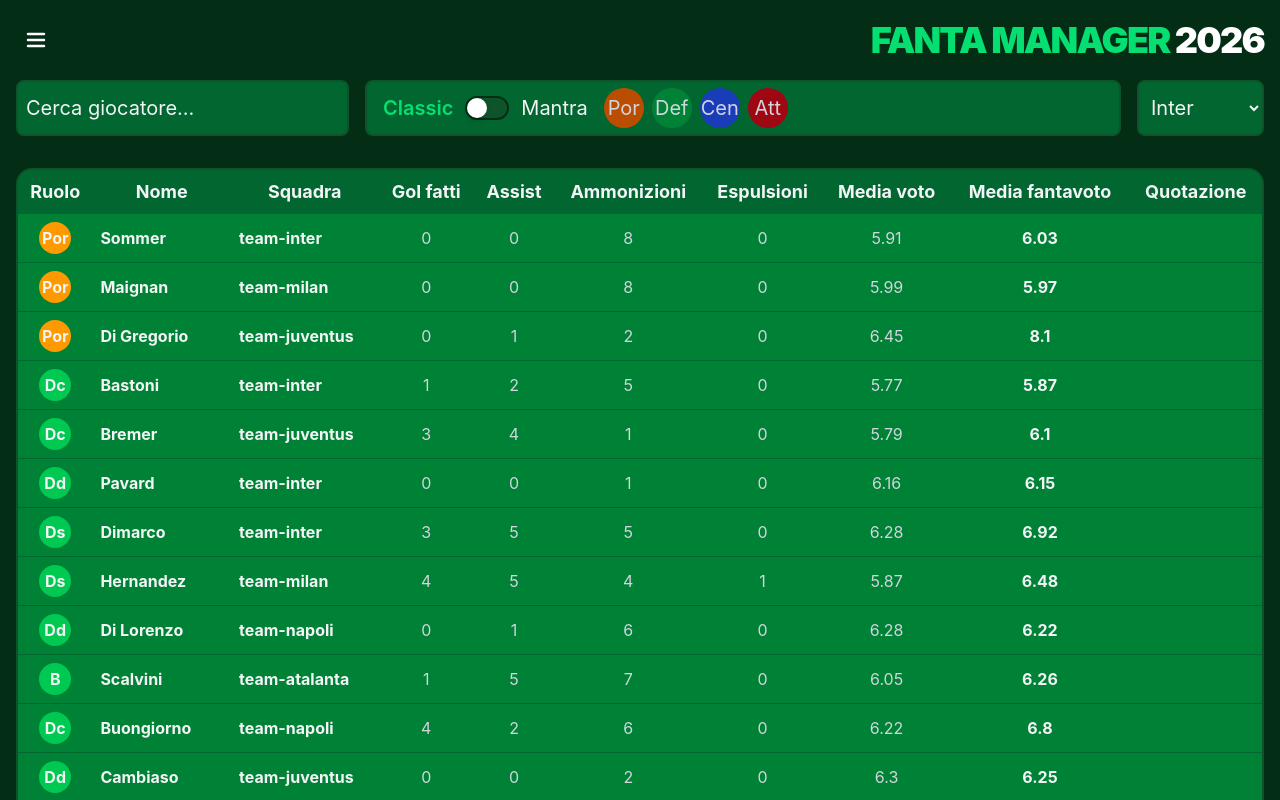
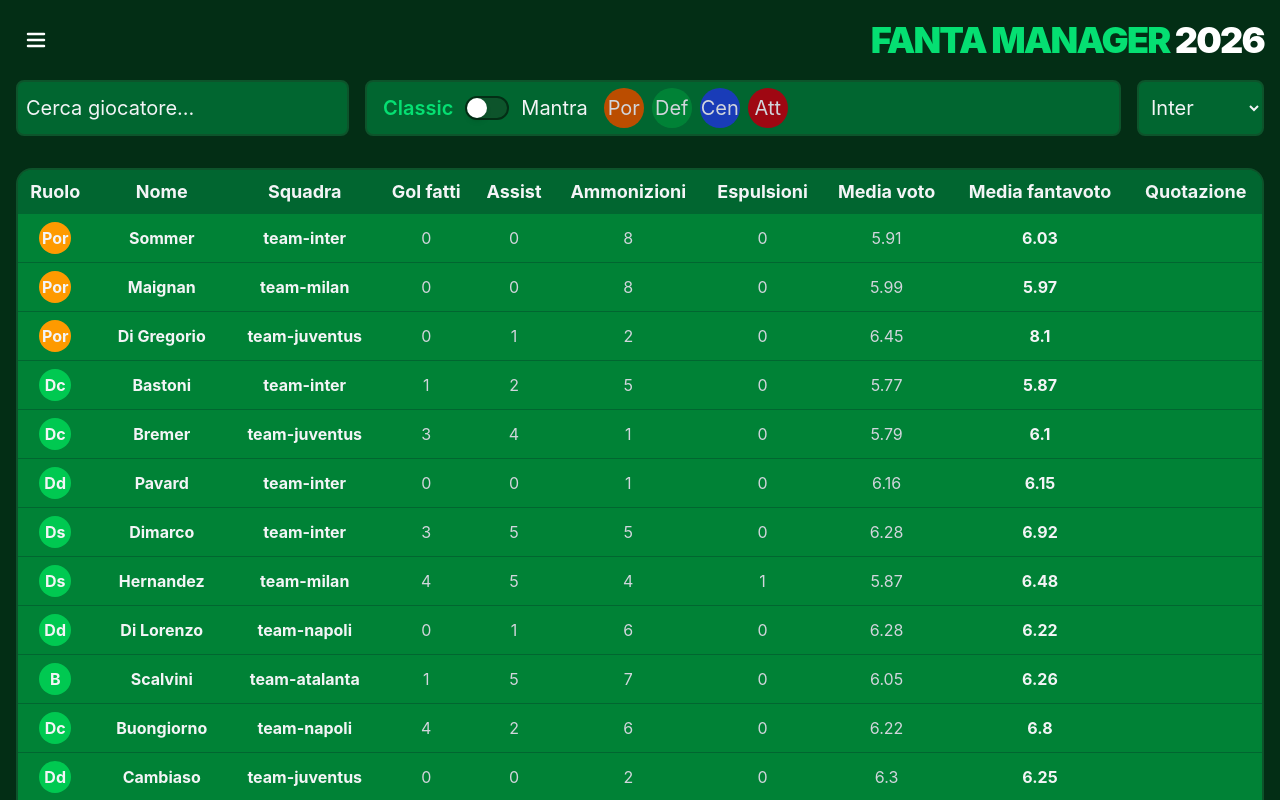
Before and after one commit to AleSigno4/FantaManager, a React (Vite) app in the folder frontend/: page /players in a window 1280 px wide. Built offline with nearby package versions, Linux system fonts and the light colour scheme.

Commit message:
feat(PlayerList.jsx): link name filter

```diff
--- a/frontend/src/pages/PlayerList.jsx
+++ b/frontend/src/pages/PlayerList.jsx
@@ -38,7 +38,9 @@ export default function PlayerList() {
   const playersWithStats = useMemo(() => unionJson(players, players_stats), []); //players, players_stats da mettere come dipendenze con i dati reali
 
   const filteredPlayers = playersWithStats.filter(
-    (player) => roleInput.length === 0 || roleInput.includes(player.role),
+    (player) =>
+      (roleInput.length === 0 || roleInput.includes(player.role)) &&
+      player.last_name.toLowerCase().includes(nameInput.toLowerCase()),
   );
   return (
     <main className="flex flex-col w-full px-4 pb-8">
@@ -170,8 +172,12 @@ export default function PlayerList() {
                       {player.role}
                     </span>
                   </td>
-                  <td className="p-2 font-bold">{player.last_name}</td>
-                  <td className="p-2 font-bold">{player.team_serie_a_id}</td>
+                  <td className="p-2 text-center font-bold">
+                    {player.last_name}
+                  </td>
+                  <td className="p-2 text-center font-bold">
+                    {player.team_serie_a_id}
+                  </td>
                   <td className="p-2 text-center text-gray-300">
                     {player.stats.goals}
                   </td>
```
